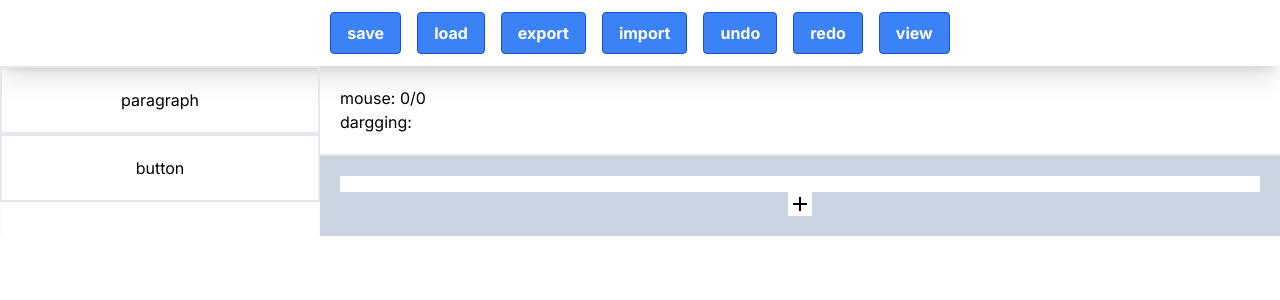
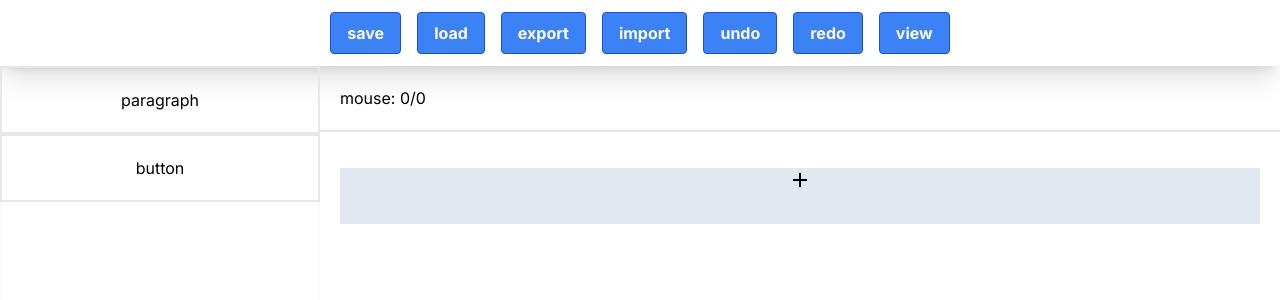
Before and after one commit to doandanson/devdirect-submission, a Next.js app: page / in a window 1280 px wide. Shown: the top 300 px of the page. Built offline with nearby package versions, Linux system fonts and the light colour scheme.

Commit message:
fix bug
- fix sometime cannot add component
- remove redundant code

```diff
--- a/app/page.tsx
+++ b/app/page.tsx
@@ -20,23 +20,19 @@ const style = {
 };
 
 export default function Home() {
-  const [test, setTest] = useState("");
   const [isInBox, setIsInBox] = useState(false);
   const [componentData, setComponentData] = useState<any>([]);
-  const [selected, setSelected] = useState<any>({});
   const [openImportWebLayout, setOpenImportWebLayout] = useState(false);
   const [importEvent, setImportEvent] = useState<any>();
 
+  let selected = {};
+
   const dropComponent = (event: any) => {
+    event.preventDefault();
     if (isInBox) {
       setComponentData([...componentData, selected]);
       setIsInBox(false);
     }
-    setTest("");
-  };
-
-  const addSelector = (component: any) => {
-    setSelected(component);
   };
 
   const exportWebsiteLayout = () => {
@@ -66,10 +62,10 @@ export default function Home() {
   };
 
   return (
-    <div className="flex flex-wrap flex-col">
+    <div className="h-screen">
       <div
         id="header"
-        className="w-full flex flex-row space-x-4 py-3  justify-center shadow-xl"
+        className="w-full h-50 flex flex-row space-x-4 py-3  justify-center shadow-xl h-fit"
       >
         <button
           className="bg-blue-500 hover:bg-blue-700 text-white font-bold py-2 px-4 border border-blue-700 rounded"
@@ -85,7 +81,7 @@ export default function Home() {
         </button>
         <button
           className="bg-blue-500 hover:bg-blue-700 text-white font-bold py-2 px-4 border border-blue-700 rounded"
-          onClick={() => console.log(componentData)}
+          onClick={() => {}}
         >
           load
         </button>
@@ -113,56 +109,69 @@ export default function Home() {
           </button>
         </Link>
       </div>
-      <div className="w-full flex flex-row">
+      <div className="w-full h-full flex flex-row">
         <div id="component-selector" className="shadow-inner w-1/4 ">
           <div
-            draggable={true}
+            draggable
             className="w-full py-5 px-10 text-center border-solid border-2"
-            onDrag={() =>
-              addSelector({
+            onDrag={() => {
+              selected = {
                 component: "Paragraph",
                 props: {
                   text: "paragraph",
                 },
-              })
-            }
-            onDragEnd={(e) => dropComponent(e)}
+              };
+            }}
+            onDragEnd={(e) => {
+              dropComponent(e);
+            }}
           >
             paragraph
           </div>
           <div
             draggable
             className="w-full py-5 px-10 text-center border-solid border-2"
-            onDrag={() =>
-              addSelector({
+            onDrag={() => {
+              selected = {
                 component: "Button",
                 props: {
                   text: "Button",
                   alert: "",
                 },
-              })
-            }
-            onDragEnd={(e) => dropComponent(e)}
+              };
+            }}
+            onDragEnd={(e) => {
+              dropComponent(e);
+              e.preventDefault();
+            }}
           >
             button
           </div>
         </div>
-        <div id="viewer" className="flex flex-col w-3/4 ">
-          <div className="w-full border-b-2 p-5">
+        <div id="viewer" className="h-full w-3/4 ">
+          <div className="w-full h-50 border-b-2 p-5">
             <MouseTracker />
-            <p>dargging: {test}</p>
           </div>
-          <div className="p-5 bg-slate-300">
+          <div className="p-5 h-full justify-center">
             <Viewer
               componentData={componentData}
               setComponentData={setComponentData}
             />
-            <div className="w-full flex justify-center">
-              <AddIcon
-                className="w-full bg-white"
-                onDragEnter={() => setIsInBox(true)}
-                onDragLeave={() => setIsInBox(false)}
-              ></AddIcon>
+            <div
+              className="w-full h-14 bg-slate-200 flex justify-center"
+              onDragOver={(e) => {
+                e.preventDefault();
+              }}
+              onDragEnter={(e) => {
+                setIsInBox(true);
+                e.preventDefault();
+              }}
+              onDragLeave={(e) => {
+                setIsInBox(false);
+                e.preventDefault();
+              }}
+            >
+              <AddIcon className="h-full" />
             </div>
           </div>
         </div>
```
